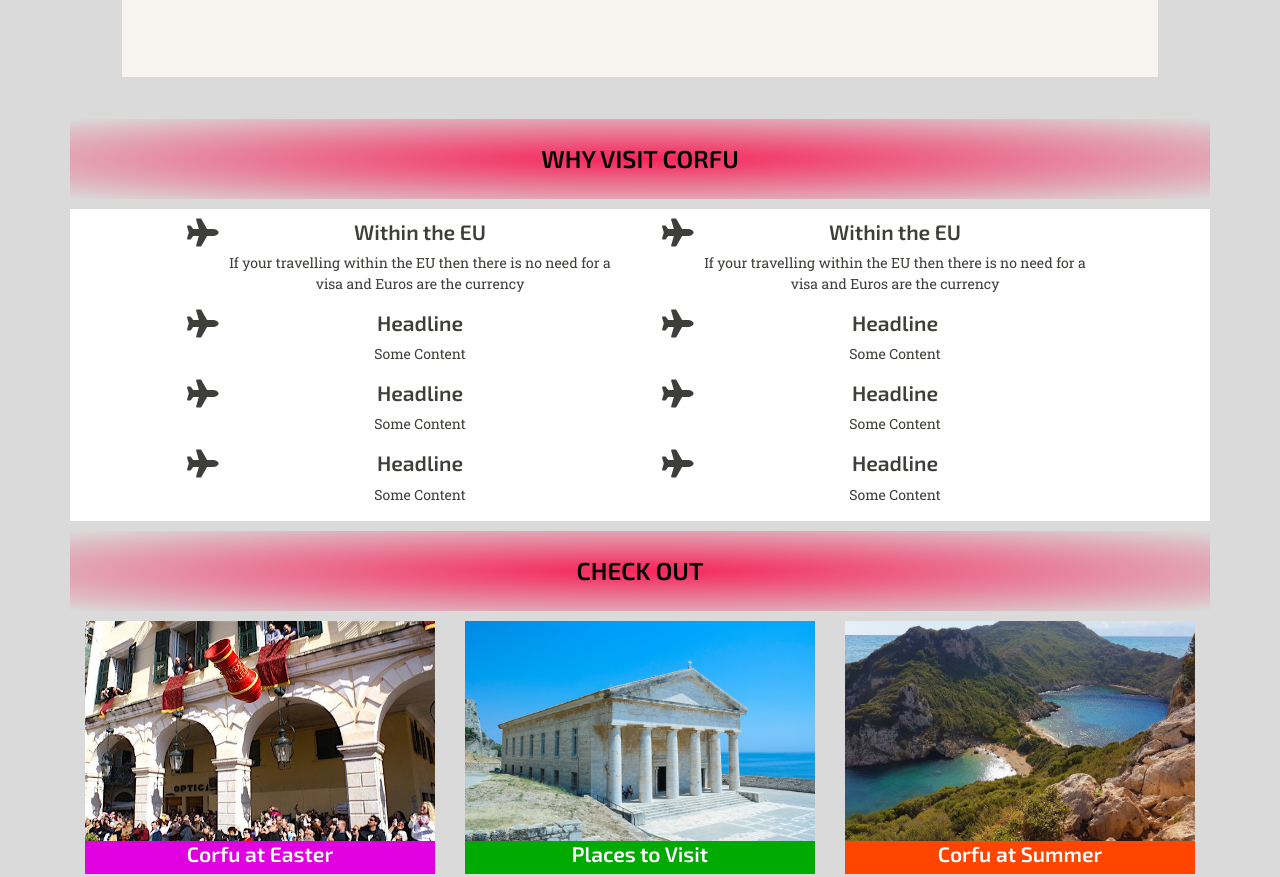
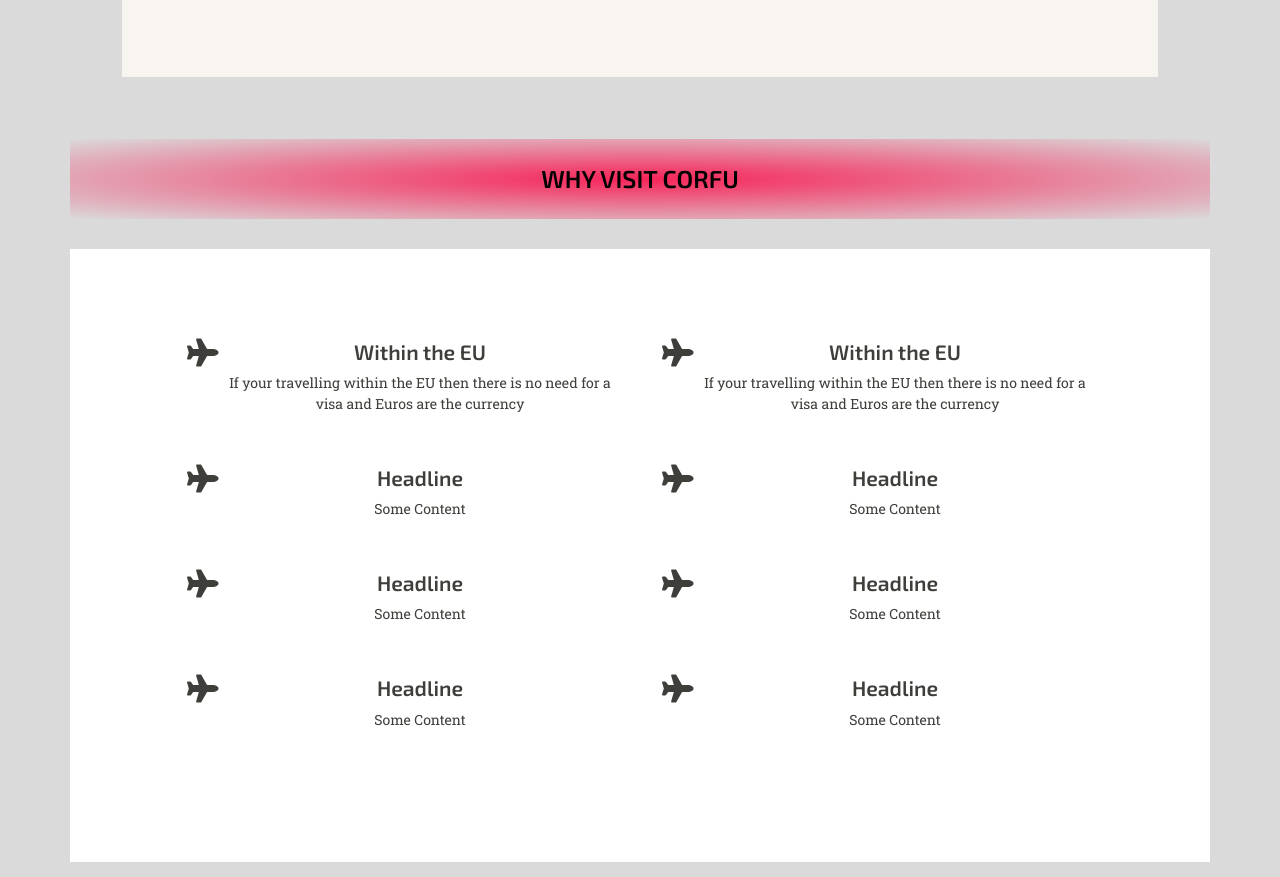
Before and after one commit to Baldpet/visit-corfu, a plain HTML site: page index.html in a window 1280 px wide. Shown: the part 919-1796 px from the top of the page. Drawn offline with nearby package versions, Linux system fonts and the light colour scheme.

Commit message:
added spacing to the why visit section on the intro page

```diff
--- a/assets/css/style.css
+++ b/assets/css/style.css
@@ -16,8 +16,8 @@ img{
     text-align: center;
     padding-top: 10px;
     padding-bottom: 10px;
-    margin-top: 10px;
-    margin-bottom: 10px;
+    margin-top: 30px;
+    margin-bottom: 30px;
     height: 80px;
 }
 
@@ -37,6 +37,8 @@ h5 {
 p {
     font-family: 'Roboto Slab', serif;
 }
+
+
 
 /* -------------Hover CSS----------------- */
 
@@ -289,6 +291,16 @@ h3 {
     margin: 10px 0 15px 0;
 }
 
+.margin-why-visit {
+    padding-top: 80px;
+    padding-bottom: 80px;
+    margin-bottom: 20px;
+}
+
+.margin-why-visit li{
+    padding-bottom: 20px;
+}
+
 
 /* -------------Check out----------------- */
 
--- a/index.html
+++ b/index.html
@@ -116,7 +116,7 @@
 					<h3 class="uppercase">Why Visit Corfu</h3>
 				</div>
 			</div>
-			<div class="row bg-color-why-visit">
+			<div class="row bg-color-why-visit margin-why-visit">
 				<div class="col-12 col-md-6 col-xl-5 offset-xl-1">
 					<ul class="list-why-visit fa-ul">
 						<li><span class="fa-li"><i class="fas fa-plane fa-2x"></i></span>
```
